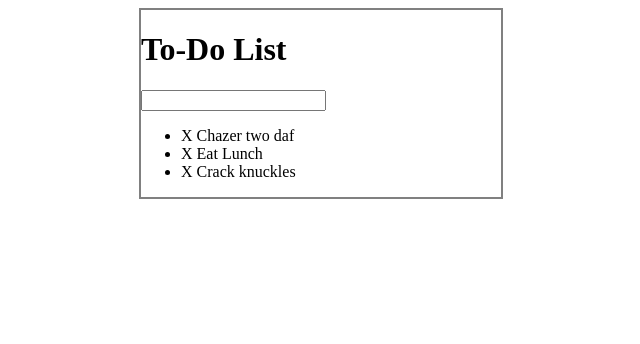
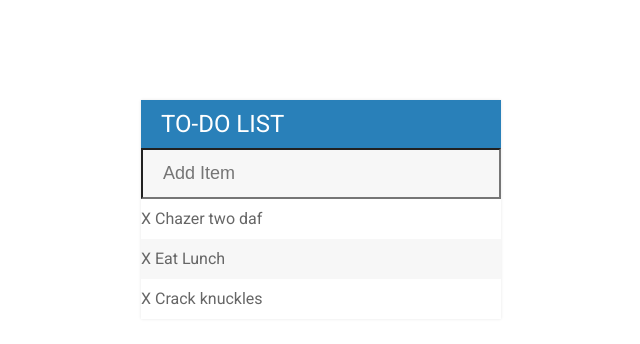
Before and after one commit to Jatudrei/Steele-Bootcamp, a plain HTML site: page TodoListProject/index.html in a window 1280 px wide. Shown: the whole page, without its empty margins (319-959 px from the left). Drawn offline with Linux system fonts and the light colour scheme.

Commit message:
Todo List subtantively done, styling partially done

```diff
--- a/TodoListProject/assets/css/todos.css
+++ b/TodoListProject/assets/css/todos.css
@@ -1,7 +1,55 @@
+h1 {
+    background: #2980b9;
+    color: white;
+    margin: 0;
+    padding: 10px 20px;
+    text-transform: uppercase;
+    font-size: 24px;
+    font-weight: normal;
+}
+
+ul {
+    list-style: none;
+    margin: 0;
+    padding: 0;
+}
+
+body{
+    font-family: Roboto;
+}
+
+li {
+    background: white;
+    height: 40px;
+    line-height: 40px;
+    color: #666;
+    padding: ;
+}
+
+li:nth-child(2n) {
+    background: #f7f7f7;
+}
+
+input {
+    font-size: 18px;
+    background: #f7f7f7;
+    width: 100%;
+    padding: 13px 13px 13px 20px;
+    box-sizing: border-box;
+    color: #2980b9;
+}
+
+input:focus {
+    background: white;
+    border: 3px solid #2980b9;
+    outline: none;
+}
+
 #container {
-    border: 2px solid gray;
+    box-shadow: 0 0 3px rgba(0, 0, 0, 0.1);
     width: 360px;
-    margin: 0 auto 0 auto;
+    margin: 100px auto;
+    background: #f7f7f7;
 }
 
 .completed {
@@ -11,5 +59,4 @@
 
 .deleted {
     display: none;
-
 }
--- a/TodoListProject/assets/js/todos.js
+++ b/TodoListProject/assets/js/todos.js
@@ -1,14 +1,25 @@
 // Check off Specific Items by Clicking
-$("li").click(function(){
+$("ul").on("click", "li", (function(){
     // toggle items from gray and struck-through to black and not struck-through
     $(this).toggleClass("completed");
-});
+}));
 
-$("span").click(function(event){
+$("ul").on("click", "span", (function(event){
     // stop Event Bubbling
     event.stopPropagation();
     // click on X to delete item
     $(this).parent().fadeOut(400, function(){
         $(this).remove();
+    });
+}));
+
+$("input[type='text']").keypress(function(event){
+    if (event.which===13){
+        // recording todo text from input box
+        var todoText = $(this).val();
+        // emptying input box
+        $(this).val("");;
+        // create new li and add to ul
+        $("ul").append("<li><span>X</span> " + todoText + "</li>");
+    }
 });
-});
--- a/TodoListProject/index.html
+++ b/TodoListProject/index.html
@@ -5,12 +5,13 @@
     <title>To Do List</title>
     <script type = "text/javascript" src="assets/js/lib/jquery-3.1.1.min.js"></script>
     <link rel="stylesheet" type="text/css" href="assets/css/todos.css">
+    <link href="https://fonts.googleapis.com/css?family=Roboto:400,500,700" rel="stylesheet">
 </head>
 <body>
 
 <div id="container">
     <h1>To-Do List</h1>
-    <input type="text">
+    <input type="text" placeholder="Add Item">
     <ul>
         <li><span>X</span> Chazer two daf</li>
         <li><span>X</span> Eat Lunch</li>
```
